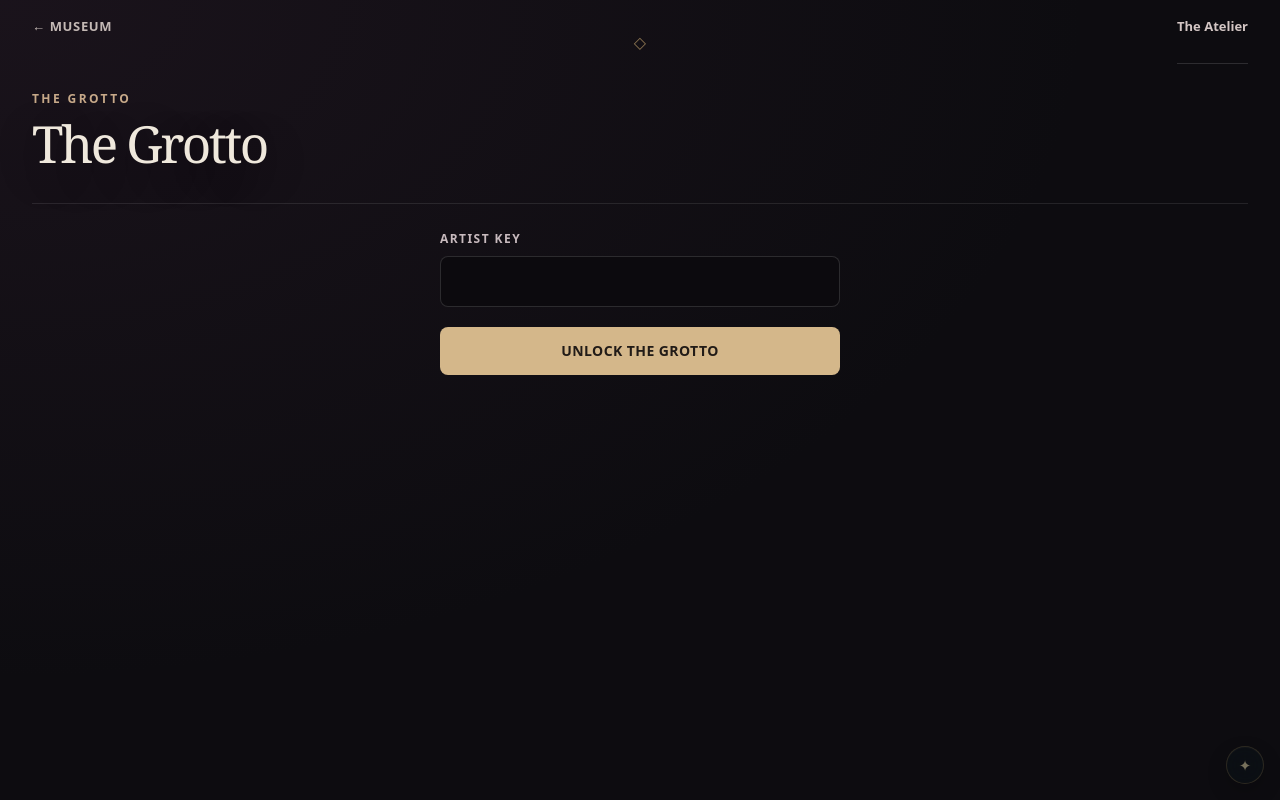
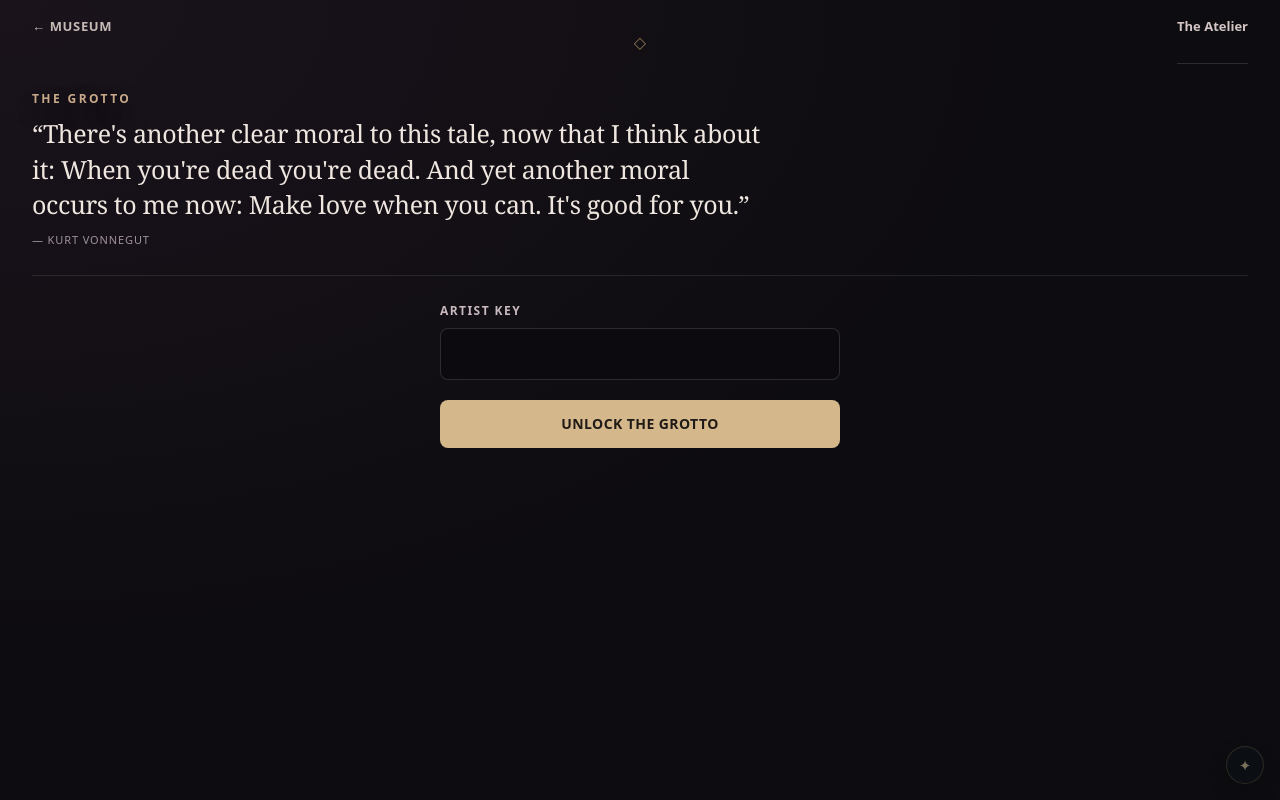
Before and after one commit to MadWizardArt/wizard-os, a Next.js app: page /grotto in a window 1280 px wide. Built offline with nearby package versions, Linux system fonts and the light colour scheme.

Commit message:
Refine Atelier masthead and LoRA capacity

```diff
--- a/app/grotto/grotto.module.css
+++ b/app/grotto/grotto.module.css
@@ -438,7 +438,9 @@
 .studioHero::after, .studioHero .heroVeil { display: none; }
 .studioHero .heroCopy { position: static; }
 .heroCopy small { font-size: 12px; letter-spacing: .2em; color: #c7a989; }
-.studioHero .heroCopy h1 { font-size: clamp(36px, 4vw, 56px); line-height: 1.2; }
+.studioHero .heroCopy h1 { margin: 0 0 10px; color: #c7a989; font: 700 12px/1.2 system-ui, sans-serif; letter-spacing: .2em; text-transform: uppercase; }
+.atelierQuote { max-width: 780px; margin: 0; color: #eee6df; font: 400 clamp(17px, 2vw, 25px)/1.42 Georgia, serif; letter-spacing: -.015em; text-wrap: balance; }
+.atelierQuote cite { display: block; margin-top: 9px; color: #9f919a; font: 500 11px/1.4 system-ui, sans-serif; font-style: normal; letter-spacing: .08em; text-transform: uppercase; }
 .atelierLayout { display: grid; grid-template-columns: minmax(300px, 370px) minmax(0, 1fr); gap: 36px; align-items: start; }
 .composer { padding: 24px; border: 1px solid var(--line); border-radius: 18px; background: #17141ad9; }
 .controls { border: 0; padding: 0; margin: 0; min-width: 0; }
@@ -584,7 +586,7 @@
 .selectMark { position: absolute; z-index: 2; right: 9px; top: 9px; display: grid; place-items: center; width: 26px; height: 26px; border: 1px solid #d4b78a; border-radius: 50%; background: #09080bd9; color: #f6dfbf; font: 700 15px/1 system-ui, sans-serif; }
 .viewerProvenance { position: fixed; left: 50%; bottom: 76px; transform: translateX(-50%); color: #d8c9d0; font: 13px/1.4 system-ui, sans-serif; }
 @media (max-width: 1050px) { .atelierLayout { grid-template-columns: 300px minmax(0, 1fr); gap: 20px; } .collection .gallery { grid-template-columns: repeat(2, minmax(0, 1fr)); } }
-@media (max-width: 720px) { .shell { width: calc(100% - 28px); } .atelierLayout { grid-template-columns: 1fr; } .studioHero { min-height: 0; margin: 20px 0; } .spaceSwitch { gap: 10px; } .spaceSwitch button { font-size: 12px; } .composer { padding: 18px; } .collection { margin-top: 12px; } .emptyCollection { min-height: 240px; } .topbar { grid-template-columns: 1fr auto; } .mark { display: none; } .galleryRail { grid-template-columns: repeat(3, 1fr); } .galleryToolbar { align-items: flex-start; flex-direction: column; } .maintenance { align-items: stretch; flex-direction: column; } .viewerProvenance { bottom: 112px; width: 90%; text-align: center; } }
+@media (max-width: 720px) { .shell { width: calc(100% - 28px); } .atelierLayout { grid-template-columns: 1fr; } .studioHero { min-height: 0; margin: 20px 0; } .atelierQuote { max-width: 34rem; font-size: 17px; line-height: 1.45; text-wrap: pretty; } .spaceSwitch { gap: 10px; } .spaceSwitch button { font-size: 12px; } .composer { padding: 18px; } .collection { margin-top: 12px; } .emptyCollection { min-height: 240px; } .topbar { grid-template-columns: 1fr auto; } .mark { display: none; } .galleryRail { grid-template-columns: repeat(3, 1fr); } .galleryToolbar { align-items: flex-start; flex-direction: column; } .maintenance { align-items: stretch; flex-direction: column; } .viewerProvenance { bottom: 112px; width: 90%; text-align: center; } }
 @media (prefers-reduced-motion: reduce) { .tile img { transition: none; } }
 
 .loraPanel {
--- a/app/grotto/page.tsx
+++ b/app/grotto/page.tsx
@@ -46,7 +46,7 @@ export default function GrottoPage() {
   const selectedEnvironment = availableEnvironments.find((environment) => environment.id === studioEnvironment);
   const compatibleLoras = (status?.studio.loras ?? []).filter((lora) => lora.configured && loraFitsEnvironment(lora, studioEnvironment));
   const compatibleEmbeddings = (status?.studio.embeddings ?? []).filter((embedding) => embedding.configured && embeddingFitsEnvironment(embedding, studioEnvironment));
-  const maxLoras = status?.studio.maxLoras ?? 8;
+  const maxLoras = status?.studio.maxLoras ?? 12;
   const selectEnvironment = (environmentId: EnvironmentId) => { const previousDefault = status?.studio.defaultPrompts?.[studioEnvironment] ?? ""; const nextDefault = status?.studio.defaultPrompts?.[environmentId] ?? ""; const previousNegativeDefault = status?.studio.defaultNegativePrompts?.[studioEnvironment] ?? status?.studio.defaultNegative ?? ""; const nextNegativeDefault = status?.studio.defaultNegativePrompts?.[environmentId] ?? status?.studio.defaultNegative ?? ""; setStudioEnvironment(environmentId); setStudioPrompt((current) => !current.trim() || current === previousDefault ? nextDefault : current); setStudioNegative((current) => !current.trim() || current === previousNegativeDefault ? nextNegativeDefault : current); setStudioLoras((current) => current.filter((selection) => { const lora = status?.studio.loras.find((item) => item.id === selection.id); return Boolean(lora && lora.configured && loraFitsEnvironment(lora, environmentId)); })); setStudioEmbeddings((current) => current.filter((id) => { const embedding = status?.studio.embeddings.find((item) => item.id === id); return Boolean(embedding && embedding.configured && embeddingFitsEnvironment(embedding, environmentId)); })); };
   const toggleLora = (lora: StudioLora) => { setStudioLoras((current) => { const exists = current.some((selection) => selection.id === lora.id); if (exists) return current.filter((selection) => selection.id !== lora.id); if (current.length >= maxLoras) { setNote(`The Atelier supports at most ${maxLoras} active LoRAs.`); return current; } setNote(""); return [...current, { id: lora.id, weight: lora.defaultWeight }]; }); };
   const setLoraWeight = (id: string, weight: number) => { setStudioLoras((current) => current.map((selection) => selection.id === id ? { ...selection, weight } : selection)); };
@@ -204,7 +204,7 @@ export default function GrottoPage() {
   </button>)}</div>;
   return <main className={styles.page} aria-busy={statusLoading}><section className={styles.shell}>
     <header className={styles.topbar}><a className={styles.back} href="/museum">← Museum</a><span className={styles.mark}>◇</span><span className={styles.galleryMenuButton}>The Atelier</span></header>
-    <section className={`${styles.hero} ${styles.studioHero}`} aria-label={`${title} in the Grotto`}><div className={styles.heroVeil}/><div className={styles.heroCopy}><small>The Grotto</small><h1>{title}</h1></div></section>
+    <section className={`${styles.hero} ${styles.studioHero}`} aria-label={`${title} in the Grotto`}><div className={styles.heroVeil}/><div className={styles.heroCopy}><h1>The Grotto</h1><blockquote className={styles.atelierQuote}>“There&apos;s another clear moral to this tale, now that I think about it: When you&apos;re dead you&apos;re dead. And yet another moral occurs to me now: Make love when you can. It&apos;s good for you.”<cite>— Kurt Vonnegut</cite></blockquote></div></section>
     {statusLoading ? <p className={styles.connectionNote}>Opening the Grotto…</p> : locked ? <section className={styles.create}><div className={styles.createInner}><form onSubmit={unlock} className={styles.unlock}><label className={styles.studioField}><span>Artist key</span><input type="password" autoComplete="current-password" value={accessKey} onChange={(event) => setAccessKey(event.target.value)} required/></label><button className={styles.generate}>Unlock the Grotto</button><p className={styles.connectionNote}>{note}</p></form></div></section> : <>
       <nav className={styles.galleryRail} aria-label="Grotto collections"><button type="button" className={space === "all" ? styles.galleryRailActive : ""} onClick={() => void selectSpace("all")}>All</button><button type="button" className={isFavorites ? styles.galleryRailActive : ""} onClick={() => void selectSpace("favorites")}>♥ Favorites</button><button type="button" className={space === "recent" ? styles.galleryRailActive : ""} onClick={() => void selectSpace("recent")}>Recent</button></nav>
       <div className={styles.atelierLayout}><section className={styles.composer}><div className={styles.createInner}><div className={styles.sectionHeading}><h2>The Atelier</h2><span>{selectedEnvironment?.label || status?.studio.checkpointLabel || "Pony checkpoint"}</span></div>{status?.storage.configured && <button className={styles.storageMigration} type="button" disabled={migratingStorage} onClick={() => void migrateStorage()}>{migratingStorage ? "Verifying gallery storage…" : "Finish legacy storage cleanup"}</button>}<fieldset disabled={generating || uploading || migratingStorage} className={styles.controls}>
--- a/lib/grotto-loras.ts
+++ b/lib/grotto-loras.ts
@@ -4,7 +4,7 @@ import {
   type GrottoModelEnvironmentId,
 } from "./grotto-model-environments.ts";
 
-export const MAX_GROTTO_LORAS = 8;
+export const MAX_GROTTO_LORAS = 12;
 
 export type GrottoLoraCategory =
   | "character"
```
Also changed, not shown: 1 other file (tests, documents, lock files or other folders).
